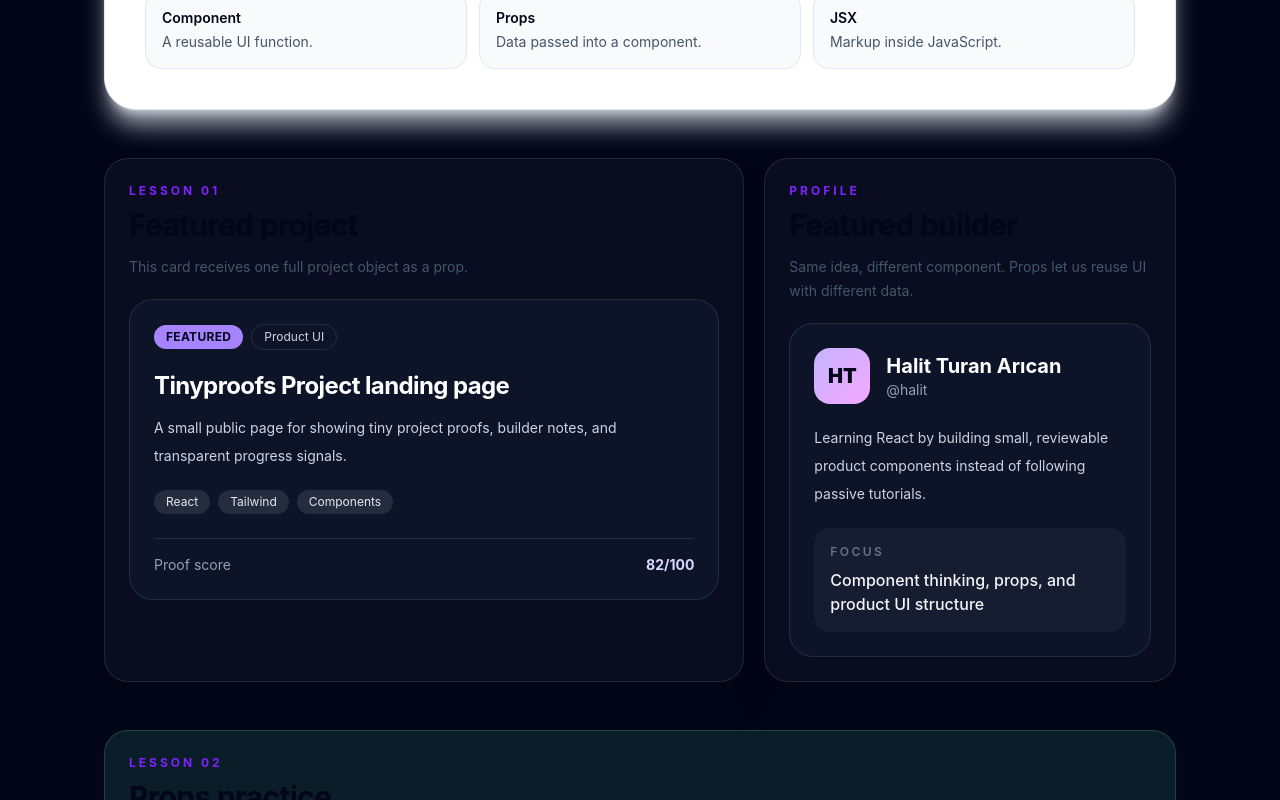
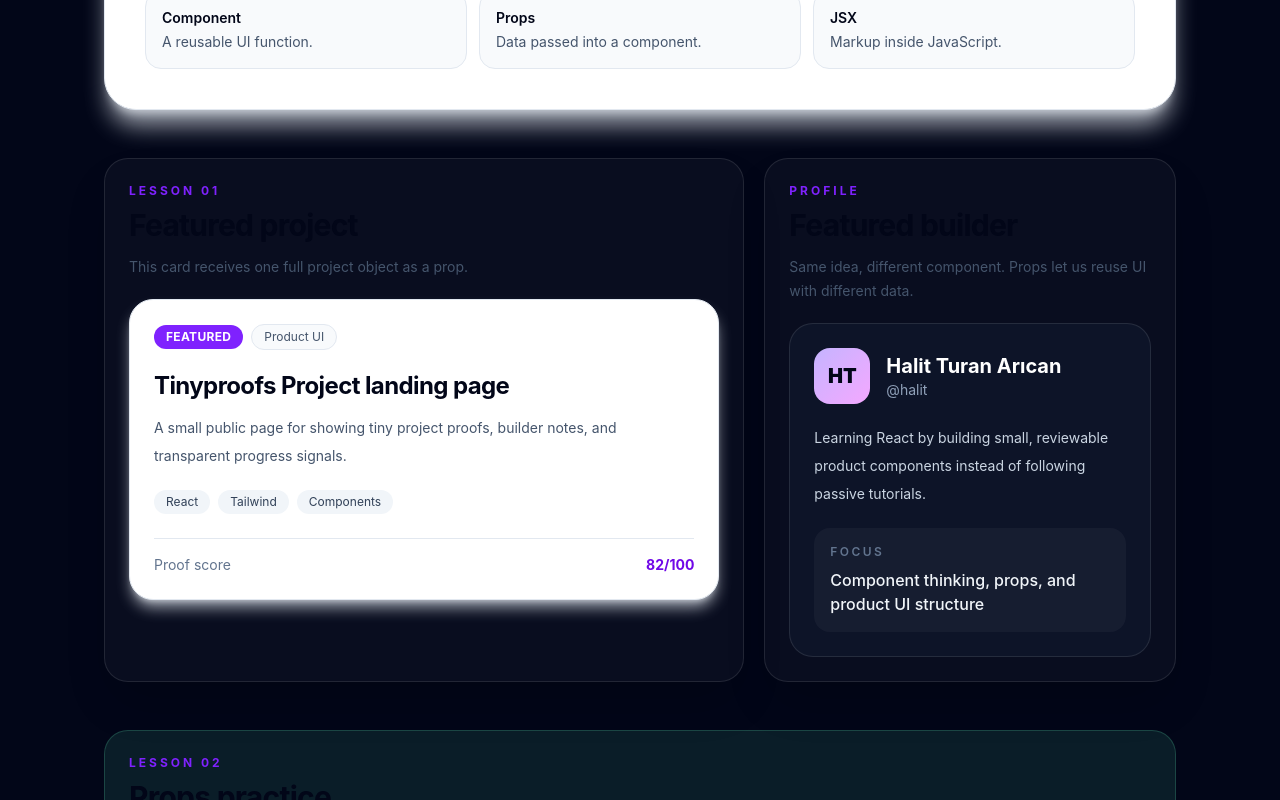
Before and after one commit to turanarican1985/tinyproofs-react-practice, a React (Vite) app: page / in a window 1280 px wide. Shown: the part 435-1235 px from the top of the page. Built offline with nearby package versions, Linux system fonts and the light colour scheme.

Commit message:
Convert project card to light theme

```diff
--- a/src/components/ProjectCard.jsx
+++ b/src/components/ProjectCard.jsx
@@ -1,32 +1,27 @@
 export default function ProjectCard({ project }) {
   return (
-    <article className="rounded-3xl border border-white/10 bg-slate-900/80 p-5 transition hover:-translate-y-0.5 hover:border-violet-300/40 sm:p-6">
+    <article className="rounded-3xl border border-slate-200 bg-white p-5 shadow-lg shadow-slate-200/70 transition hover:-translate-y-0.5 hover:border-violet-300 sm:p-6">
       <div className="flex flex-wrap items-center gap-2">
-        <span className="rounded-full bg-violet-400 px-3 py-1 text-xs font-bold uppercase tracking-wide text-slate-950">
+        <span className="rounded-full bg-violet-600 px-3 py-1 text-xs font-bold uppercase tracking-wide text-white">
           {project.status}
         </span>
-        <span className="rounded-full border border-white/10 px-3 py-1 text-xs text-slate-300">
+        <span className="rounded-full border border-slate-200 bg-slate-50 px-3 py-1 text-xs text-slate-600">
           {project.category}
         </span>
       </div>
 
-      <h3 className="mt-5 text-2xl font-bold tracking-tight text-white">{project.title}</h3>
-      <p className="mt-3 text-sm leading-7 text-slate-300">{project.description}</p>
+      <h3 className="mt-5 text-2xl font-bold tracking-tight text-slate-950">{project.title}</h3>
+      <p className="mt-3 text-sm leading-7 text-slate-600">{project.description}</p>
 
       <div className="mt-5 flex flex-wrap gap-2">
-        {/*
-          TODO 03:
-          In a later lesson, you will replace these repeated spans with project.tags.map(...).
-          For now, notice that we can still read array values manually.
-        */}
-        <span className="rounded-full bg-white/10 px-3 py-1 text-xs text-slate-200">{project.tags[0]}</span>
-        <span className="rounded-full bg-white/10 px-3 py-1 text-xs text-slate-200">{project.tags[1]}</span>
-        <span className="rounded-full bg-white/10 px-3 py-1 text-xs text-slate-200">{project.tags[2]}</span>
+        <span className="rounded-full bg-slate-100 px-3 py-1 text-xs text-slate-700">{project.tags[0]}</span>
+        <span className="rounded-full bg-slate-100 px-3 py-1 text-xs text-slate-700">{project.tags[1]}</span>
+        <span className="rounded-full bg-slate-100 px-3 py-1 text-xs text-slate-700">{project.tags[2]}</span>
       </div>
 
-      <div className="mt-6 flex items-center justify-between border-t border-white/10 pt-4 text-sm">
-        <span className="text-slate-400">Proof score</span>
-        <span className="font-bold text-violet-200">{project.proofScore}/100</span>
+      <div className="mt-6 flex items-center justify-between border-t border-slate-200 pt-4 text-sm">
+        <span className="text-slate-500">Proof score</span>
+        <span className="font-bold text-violet-700">{project.proofScore}/100</span>
       </div>
     </article>
   )
```
